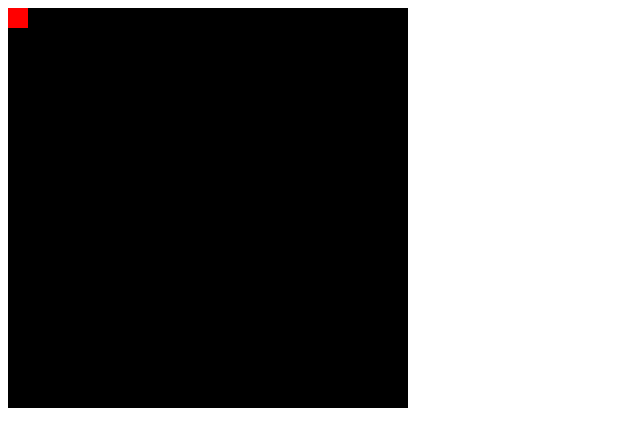
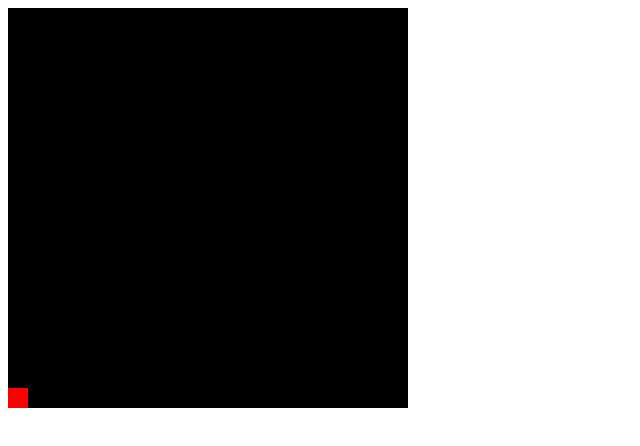
Before and after one commit to Belle-The-Psycho/L1Game, a plain HTML site: page index.html in a window 1280 px wide. Shown: the full height of the page, 0-640 px from the left. Drawn offline with Linux system fonts and the light colour scheme.

Commit message:
Add files via upload
Pipe changed from dots to pipes

```diff
--- a/index.html
+++ b/index.html
@@ -1,70 +1,163 @@
 <!doctype html>
+
 <head>
     <title>Canvas Tutorial</title>
 </head>
+
 <body>
     <canvas id="gameCanvas" width="400" height="400"></canvas>
     <script>
-    var canvas , canvasContext;
+        var canvas, canvasContext;
 
-    window.onload = function(){
+        window.onload = function() {
             canvas = document.getElementById('gameCanvas');
             canvasContext = canvas.getContext('2d');
 
             document.addEventListener('keydown', keyPressed)
             document.addEventListener('keyup', keyReleased)
 
-        setInterval(mainloop, 1000/50);
+            setInterval(mainloop, 1000 / 50);
         }
         var LeftArrow = 0;
         var KeyPress = 0;
         var playerXpos = 0;
-    var playerYpos = 0;
+        var playerYpos = 100;
         var playerXspeed = 5;
-    var playerYspeed = 4;
+        var playerYspeed = 7;
         const PLAYER_SIZE = 20;
 
-    var upKeyPress = false;
+        var spaceKeyPress = false;
 
-    const UP_KEY = 38;
+        const SPACE_KEY = 0x20;
+
+        //gravity
+        var jump = false;
+        var direction = 1;
+        var velocity = 2;
+        var fallingSpeed = 5;
+
+        // enemies array
+        var enemies = [];
+        var totalEnemies = 8;
+
+        var startingPos = true;
+        var score = 0;
 
 
-    function mainloop(){
-        colorRect(0,0,canvas.width,canvas.height, 'black');
-        colorRect(playerXpos,playerYpos,PLAYER_SIZE,PLAYER_SIZE,'red');
-
+        function mainloop() {
+            colorRect(0, 0, canvas.width, canvas.height, 'black');
+            colorRect(playerXpos, playerYpos, PLAYER_SIZE, PLAYER_SIZE, 'red');
+            if(startingPos){
+                for(i=0; i < totalEnemies; i++){
+                    makeEnemy();
+                }
+                startingPos = false;
+               }
             playerMove();
-    }
-
-
-    function keyPressed(evt){
-        if(evt.Code == UP_KEY && playerYpos > 0){
-            upKeyPress = true;
-        }
-
-    }
-
-    function keyReleased(evt){
-            if(evt.Code == UP_KEY){
-            upKeyPress = false;
-        }
-    }
-
-
-
-    function colorRect(x,y,w,h,c){
-        canvasContext.fillStyle = c;
-        canvasContext.fillRect(x,y,w,h);
-    }
-
-    function playerMove(){
-       if(upKeyPress){
-           playerYpos -= playerYspeed
-       }
+            gravity();
+            enemyMove();
+            drawEnemy();
         }
 
 
 
 
+        function enemyMove(){
+          enemies.forEach(function(enemy,i,array){
+
+
+            enemy.enemyXpos -= enemy.enemyXspeed;
+
+            if(enemy.enemyXpos < 0){
+                enemy.enemyYpos = Math.floor(Math.random()*(canvas.height - enemy.ENEMY_SIZE));
+                enemy.enemyXpos = canvas.width + enemy.ENEMY_WIDTH;
+            }
+
+            if(enemy.enemyYpos + enemy.enemyHeight > playerYpos && enemy.enemyYpos < playerYpos + PLAYER_SIZE && enemy.enemyXpos + enemy.ENEMY_WIDTH > PLAYER_SIZE && enemy.enemyXpos < playerXpos + PLAYER_SIZE){
+                playerXpos = 0;
+                playerYpos = canvas.height - PLAYER_SIZE
+                score++;
+                console.log('score:' + score);
+            }
+          });
+        }
+
+
+        function gravity(){
+            if(playerYpos < canvas.width - PLAYER_SIZE){
+            playerYpos = playerYpos + (direction*velocity);
+         }
+        }
+
+
+        function keyPressed(evt) {
+            if (evt.keyCode == SPACE_KEY) {
+                spaceKeyPress = true;
+            }
+
+        }
+
+
+        function keyReleased(evt) {
+            if (evt.keyCode == SPACE_KEY) {
+                spaceKeyPress = false;
+            }
+        }
+
+        function colorRect(x, y, w, h, c) {
+            canvasContext.fillStyle = c;
+            canvasContext.fillRect(x, y, w, h);
+        }
+
+        function playerMove() {
+            if (spaceKeyPress && playerYpos > 0) {
+                playerYpos -= playerYspeed
+            }
+        }
+
+        var pipeCounter = 0;
+        var pipeSets = 0
+
+        function makeEnemy(){
+            var enemyGap = Math.floor(Math.random() *(canvas.height * 0.4 - canvas.height * 0.2) + canvas.height * 0.2);
+
+            const ENEMY_WIDTH = 15;
+            const enemyHeight = canvas.height / 2 - enemyGap / 2;
+            var enemyXpos = 0
+            var enemyXspeed = 5;
+
+            var enemyYpos = 0;
+            if(pipeCounter %2 == 0 || pipeCounter == 0){
+                enemyXpos = canvas.width + (ENEMY_WIDTH * 3) * pipeSets * 2;
+                enemyYpos = 0;
+            } else {
+                enemyXpos = canvas.width + (ENEMY_WIDTH * 3) * pipeSets * 2;
+                enemyYpos = canvas.height - enemyHeight;
+                pipeSets++;
+            }
+
+            pipeCounter++;
+
+
+
+            var enemy = {
+                enemyXpos: enemyXpos,
+                enemyYpos: enemyYpos,
+                ENEMY_WIDTH: ENEMY_WIDTH,
+                enemyHeight: enemyHeight,
+                enemyXspeed: enemyXspeed
+            }
+
+            enemies.push(enemy);
+        }
+
+        function drawEnemy(){
+            enemies.forEach(function(enemy, i){
+                colorRect(enemy.enemyXpos, enemy.enemyYpos, enemy.ENEMY_WIDTH, enemy.enemyHeight, 'green');
+            });
+        }
+
+
+
     </script>
 </body>
```
Lines whose indentation alone changed are shown as unchanged.
